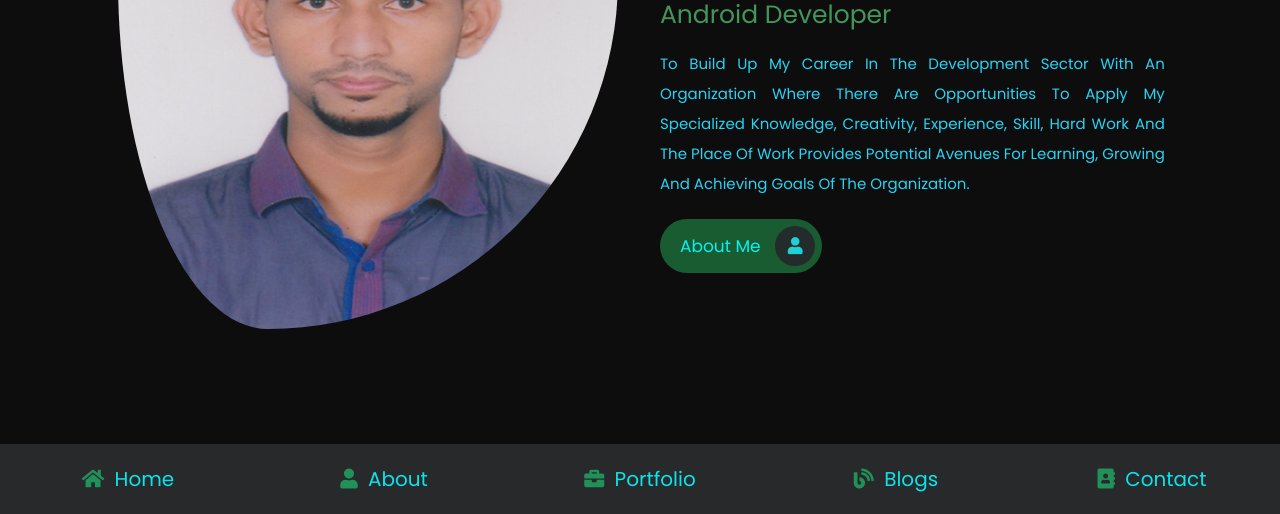
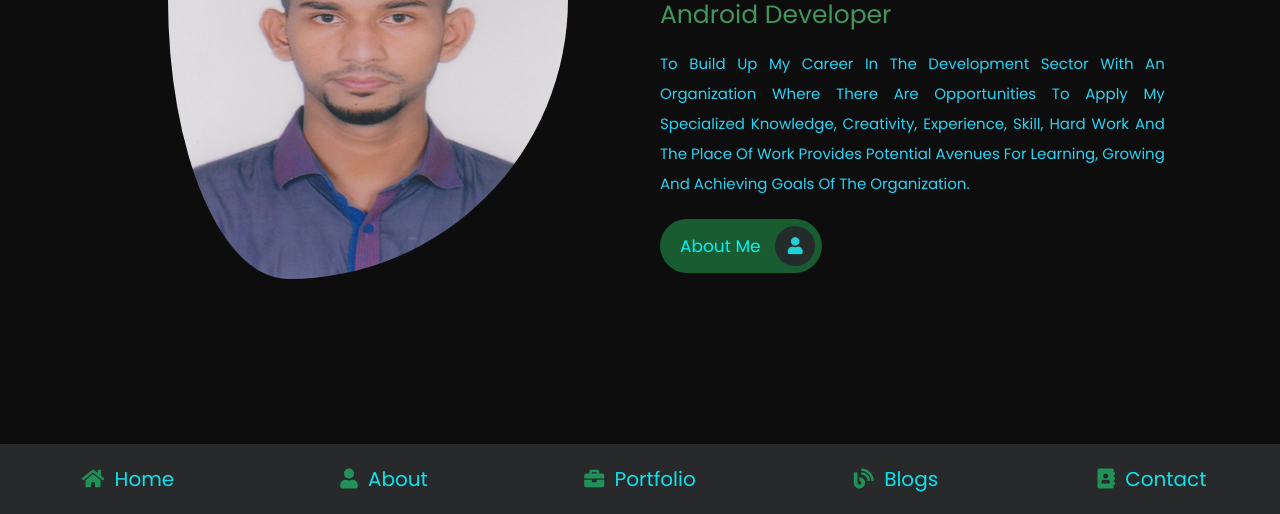
Before and after one commit to tanimul/tanimul.github.io, a plain HTML site: page index.html in a window 1280 px wide. Shown: the part 286-800 px from the top of the page. Drawn offline with Linux system fonts and the light colour scheme.

Commit message:
Profile image formate and size Changed

```diff
--- a/css/style.css
+++ b/css/style.css
@@ -143,8 +143,8 @@ section {
 }
 
 .home .image img {
-  height: 50rem;
-  width: 50rem;
+  height: 40rem;
+  width:  40rem;
   border-radius: 30% 70% 70% 30% / 30% 30% 70% 70%;
 }
 
--- a/index.html
+++ b/index.html
@@ -32,7 +32,7 @@
 <section class="home">
 
     <div class="image">
-        <img src="images/profile_image.jpg" alt="">
+        <img src="images/profile_image.JPG" alt="">
     </div>
 
     <div class="content">
```
Also changed, not shown: 1 other file.
